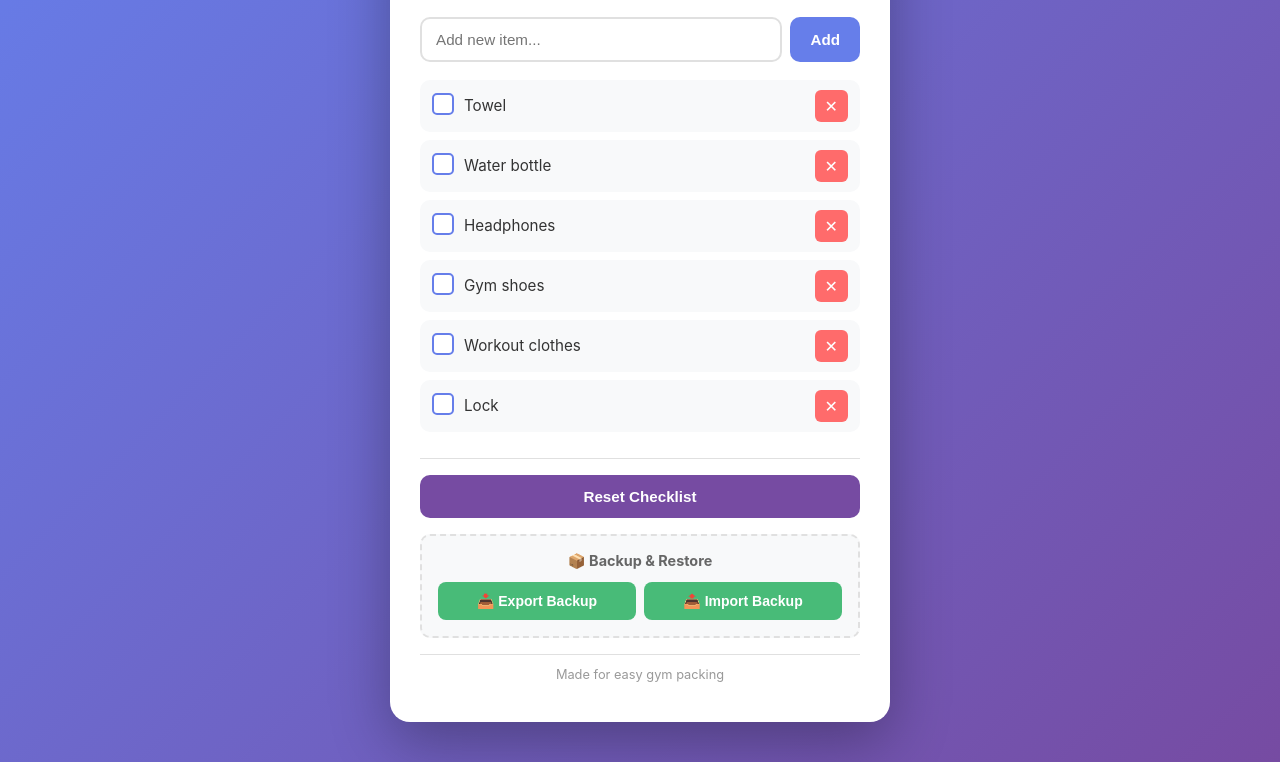
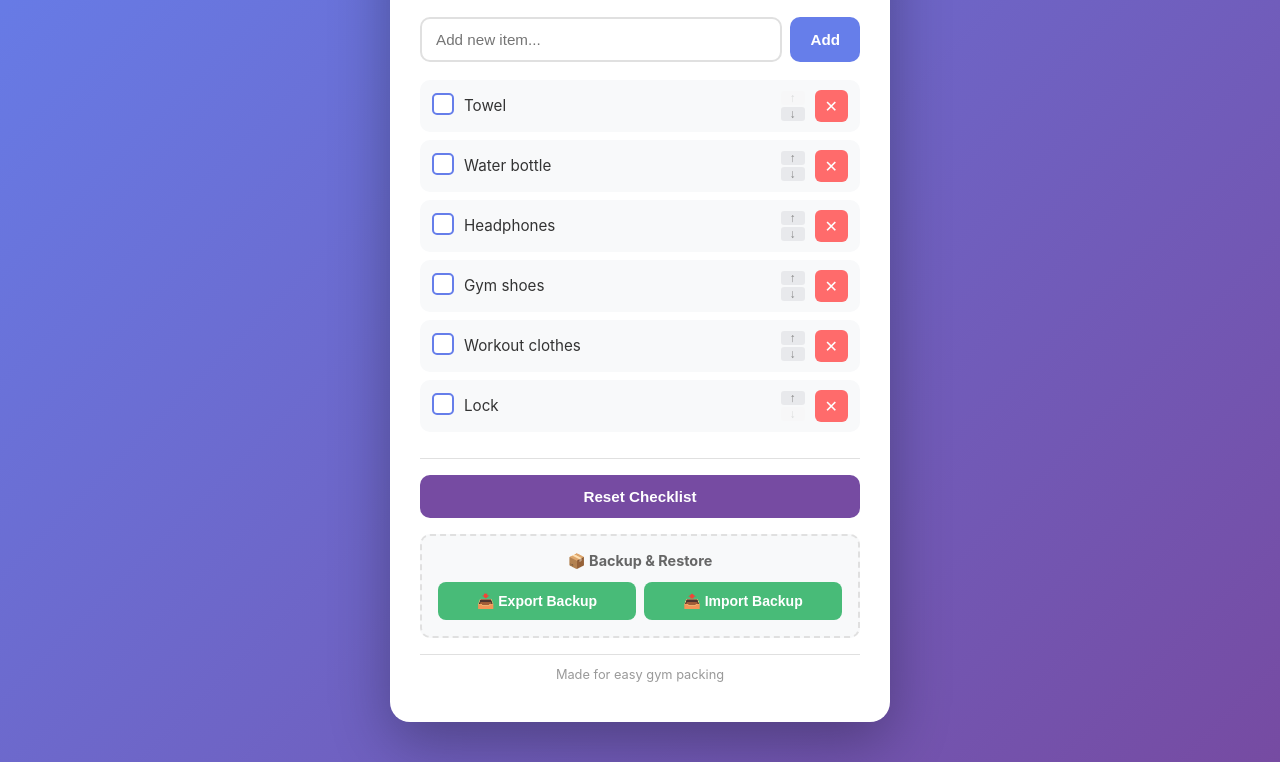
Before and after one commit to blaxcky/Gym-Packliste, a plain HTML site: page index.html in a window 1280 px wide. Shown: the part 139-901 px from the top of the page. Drawn offline with Linux system fonts and the light colour scheme.

Commit message:
tasks verschieben

```diff
--- a/script.js
+++ b/script.js
@@ -210,6 +210,29 @@ function createChecklistItemElement(item, index) {
     textSpan.className = 'item-text';
     textSpan.textContent = item.text;
 
+    // Create reorder buttons container
+    const reorderContainer = document.createElement('div');
+    reorderContainer.className = 'reorder-buttons';
+
+    // Move up button
+    const moveUpBtn = document.createElement('button');
+    moveUpBtn.className = 'btn-reorder';
+    moveUpBtn.innerHTML = '↑';
+    moveUpBtn.setAttribute('aria-label', 'Move up');
+    moveUpBtn.addEventListener('click', () => handleMoveItem(index, -1));
+    if (index === 0) moveUpBtn.disabled = true;
+
+    // Move down button
+    const moveDownBtn = document.createElement('button');
+    moveDownBtn.className = 'btn-reorder';
+    moveDownBtn.innerHTML = '↓';
+    moveDownBtn.setAttribute('aria-label', 'Move down');
+    moveDownBtn.addEventListener('click', () => handleMoveItem(index, 1));
+    if (index === items.length - 1) moveDownBtn.disabled = true;
+
+    reorderContainer.appendChild(moveUpBtn);
+    reorderContainer.appendChild(moveDownBtn);
+
     // Create delete button
     const deleteBtn = document.createElement('button');
     deleteBtn.className = 'btn-delete';
@@ -220,6 +243,7 @@ function createChecklistItemElement(item, index) {
     // Assemble the item
     itemDiv.appendChild(checkboxWrapper);
     itemDiv.appendChild(textSpan);
+    itemDiv.appendChild(reorderContainer);
     itemDiv.appendChild(deleteBtn);
 
     return itemDiv;
@@ -278,6 +302,29 @@ function handleToggleItem(index) {
         saveItems();
         renderChecklist();
     }
+}
+
+/**
+ * Handle moving an item up or down
+ * @param {number} index - Index of item to move
+ * @param {number} direction - Direction to move: -1 for up, 1 for down
+ */
+function handleMoveItem(index, direction) {
+    const newIndex = index + direction;
+
+    // Validate bounds
+    if (newIndex < 0 || newIndex >= items.length) {
+        return;
+    }
+
+    // Swap items
+    const temp = items[index];
+    items[index] = items[newIndex];
+    items[newIndex] = temp;
+
+    // Save and re-render
+    saveItems();
+    renderChecklist();
 }
 
 /**
--- a/style.css
+++ b/style.css
@@ -207,6 +207,43 @@ header h1 {
     line-height: 1.3;
 }
 
+
+/* Reorder Buttons */
+.reorder-buttons {
+    display: flex;
+    flex-direction: column;
+    gap: 2px;
+    flex-shrink: 0;
+}
+
+.btn-reorder {
+    padding: 2px 6px;
+    font-size: 0.75rem;
+    line-height: 1;
+    background: #e8e9ec;
+    color: #888;
+    border: none;
+    border-radius: 3px;
+    cursor: pointer;
+    transition: all 0.2s;
+    min-width: 24px;
+    height: 14px;
+    display: flex;
+    align-items: center;
+    justify-content: center;
+}
+
+.btn-reorder:active:not(:disabled) {
+    background: #667eea;
+    color: white;
+    transform: scale(0.95);
+}
+
+.btn-reorder:disabled {
+    opacity: 0.25;
+    cursor: not-allowed;
+    background: #f5f5f5;
+}
 
 /* Delete Button */
 .btn-delete {
```
